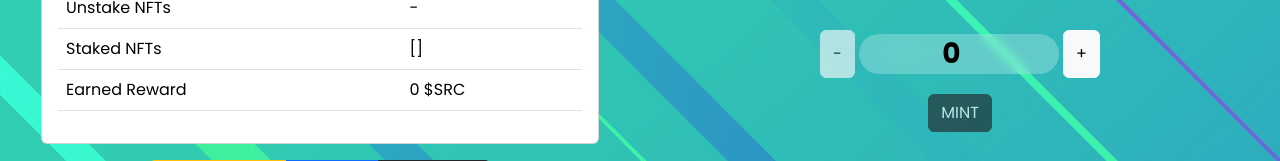
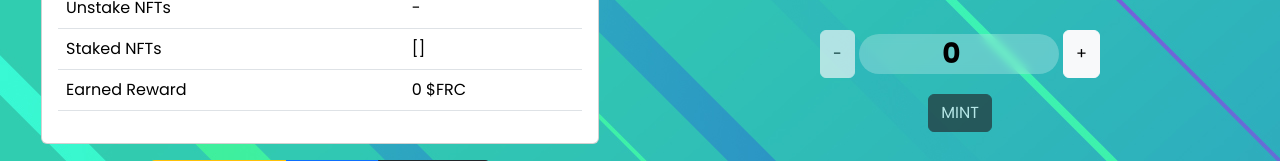
Before and after one commit to altair-decoder/testnet-vault, a React (Create React App) app: page /vault in a window 1280 px wide. Shown: the part 639-800 px from the top of the page. Built offline with nearby package versions, Linux system fonts and the light colour scheme; what web3modal would draw is missing.

Commit message:
Update MintPage.js

```diff
--- a/src/pages/MintPage.js
+++ b/src/pages/MintPage.js
@@ -127,8 +127,8 @@ function MintPage() {
       // console.log(unstaketokenOfAddress);
       tokenOfAddress = tokenOfAddress.concat(stakedTokens).sort();
       setInfo({
-        nftName: "Stakeable Nft",
-        nftSymbol: "XNFT",
+        nftName: "Flappyowl - Test",
+        nftSymbol: "0,0",
         nftUserBalance: nftUserBalance,
         currentSupply: Number(totalSupply),
         maxSupply: Number(maxSupply),
@@ -462,7 +462,7 @@ function MintPage() {
                         {info.totalReward !== 0
                           ? parseFloat(info.totalReward).toFixed(6)
                           : 0}{" "}
-                        $SRC
+                        $FRC
                       </td>
                     </tr>
                   </tbody>
```
